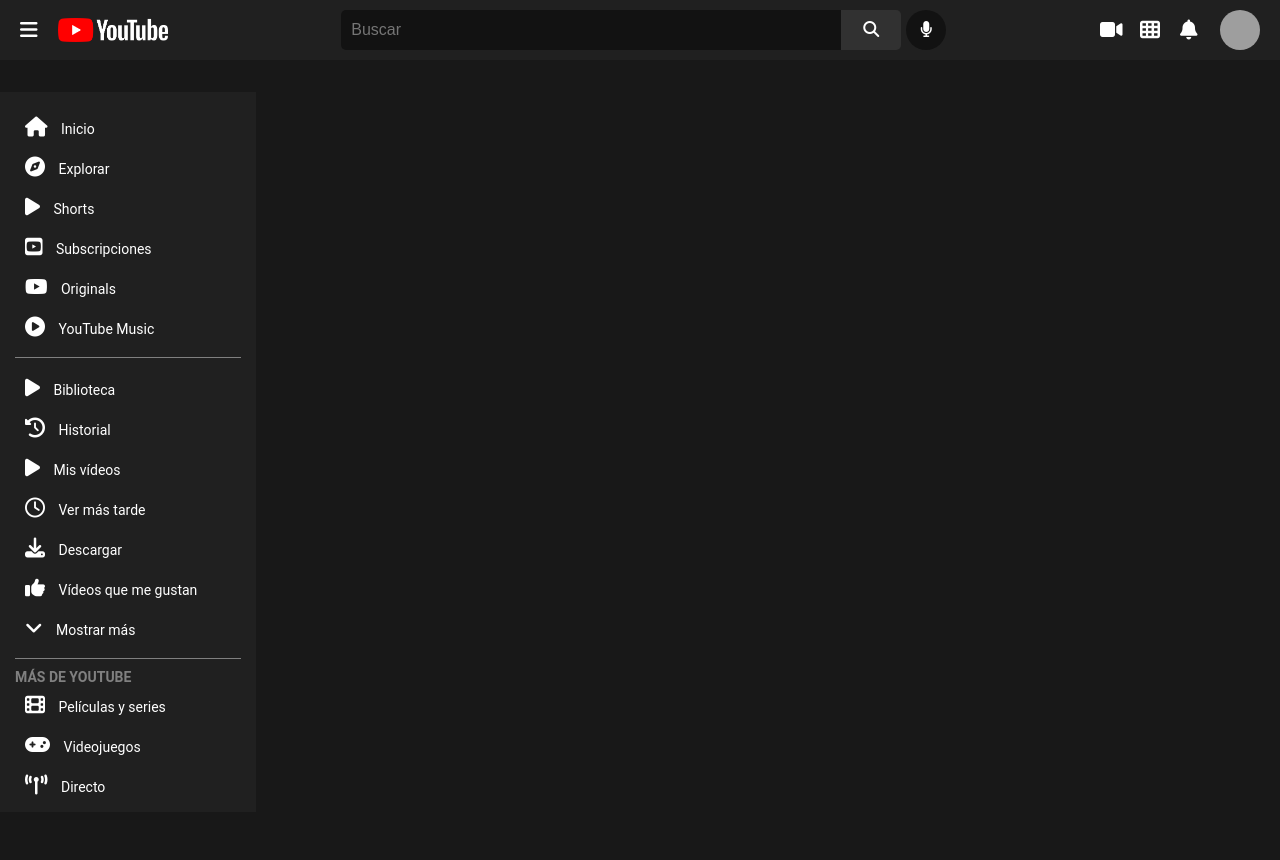
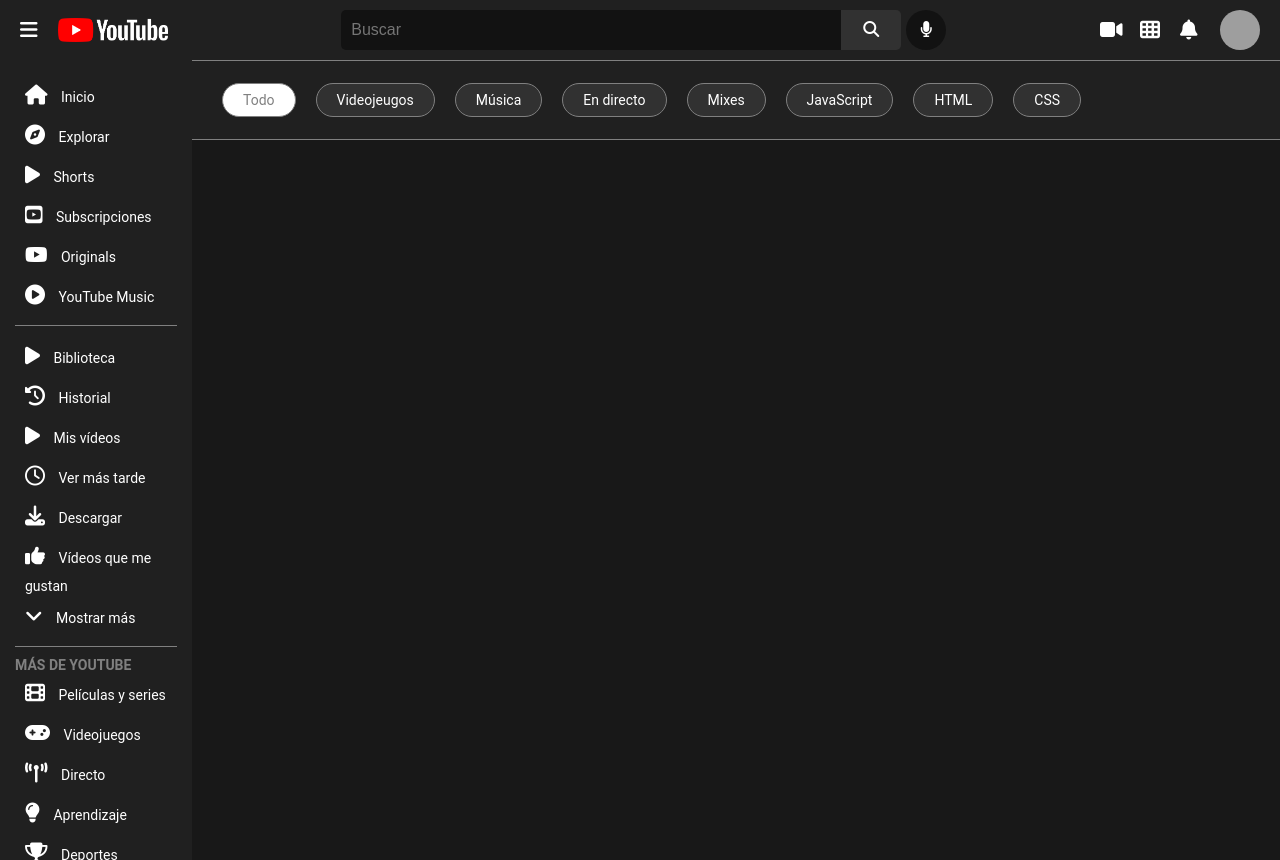
Before and after one commit to pahoalapizco/youtube-clone, a plain HTML site: page index.html in a window 1280 px wide. Before the commit the page ends 812 px from the top, so only its background shows below. Drawn offline with Linux system fonts and the light colour scheme; grey boxes are pictures that could not be loaded.

Commit message:
Tags area added and improve sidebar

```diff
--- a/index.html
+++ b/index.html
@@ -13,7 +13,6 @@
     <title>Youtube - Clon by Paho</title>
   </head>
   <body>
-    <div class="layout">
     <header>
       <nav class="header-nav">
         <div class="header-nav--menu">
@@ -55,6 +54,8 @@
         </div>
       </nav>
     </header>
+
+    <div class="layout">
       <aside class="sidebar">
           <ul class="section-menu">
               <li>
@@ -124,13 +125,15 @@
               </li>
           </ul>
       </aside>
-      <ul class="">
-        <li></li>
-        <li></li>
-        <li></li>
-        <li></li>
-        <li></li>
-        <li></li>
+      <ul class="tag-container">
+        <li class="tag--item tag--item__selected">Todo</li>
+        <li class="tag--item">Videojeugos</li>
+        <li class="tag--item">M&uacute;sica</li>
+        <li class="tag--item">En directo</li>
+        <li class="tag--item">Mixes</li>
+        <li class="tag--item">JavaScript</li>
+        <li class="tag--item">HTML</li>
+        <li class="tag--item">CSS</li>
       </ul>
     </div>
   </body>
--- a/styles/style.css
+++ b/styles/style.css
@@ -1,22 +1,11 @@
-.layout {
-  width: 100%;
-  height: 100vh;
-  display: grid;
-  grid-template-columns: 20% 80%;
-  grid-template-rows: 10% 5%  85%;
-  grid-template-areas:
-    "header header"
-    "sidebar tags"
-    "sidebar content"
-  ;
-}
-
 /* Header */
 header {
+  position: sticky;
+  width: 100%;
   padding: 10px 20px;
   height: 60px;
+  top: 0;
   background-color: var(--menu-color);
-  grid-area: header;
 }
 
 .header-nav {
@@ -119,9 +108,20 @@
   align-self: center;
 }
 
+.layout {
+  width: 100%;
+  height: 100vh;
+  display: grid;
+  grid-template-columns: 15% 85%;
+  grid-template-rows: 10%  90%;
+  grid-template-areas:
+    "sidebar tags"
+    "sidebar content"
+  ;
+}
+
 /* Menú lateral */
 .sidebar{
-  margin-top: 12px;
   padding: 15px;
   width: 100%;
   height: 100%;
@@ -182,3 +182,45 @@
   font-weight: bold;
   color: gray;
 }
+
+/* Tags */
+.tag-container {
+  grid-area: tags;
+  padding: 0 20px;
+  width: 100%;
+  height: 100%;
+  display: flex;
+  /* justify-content: space-between;
+  align-content: center; */
+  background-color: var(--menu-color);
+  border-top: .5px solid gray;
+  border-bottom: .5px solid gray;
+}
+
+.tag--item {
+  align-self: center;
+  width: max-content;
+  margin: 0 10px;
+  padding: 6px 20px;
+  border: 1px solid gray;
+  border-radius: 20px;
+  font-size: 1.4rem;
+  font-weight: 400;
+  line-height: 2rem;
+  background-color: var(--button-color);
+}
+
+.tag--item__selected {
+  color: gray;
+  background-color: var(--justy-withe);
+}
+
+.tag--item:hover {
+  cursor: pointer;
+  background-color: #656464;
+}
+
+.tag--item__selected:hover {
+  color: gray;
+  background-color: var(--justy-withe);
+}
```
Lines whose indentation alone changed are shown as unchanged.
